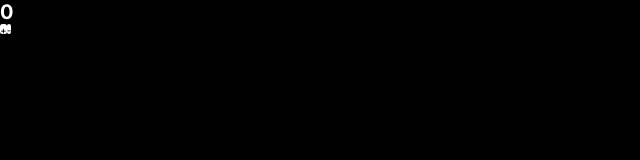
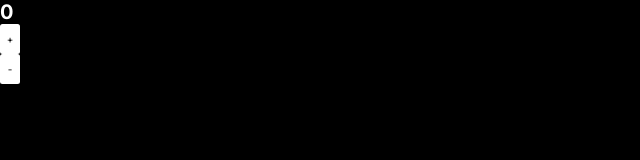
Before and after one commit to danielbragga/devnology-test-client, a Next.js app: page / in a window 1280 px wide. Shown: the top 160 px of the page, without its empty margins (0-640 px from the left). Built offline with nearby package versions, Linux system fonts and the light colour scheme.

Commit message:
feat(installed axios): this feature adds Axios to the project
This feature adds Axios to the project, enabling HTTP requests to be made easily and efficiently.

```diff
--- a/package.json
+++ b/package.json
@@ -19,6 +19,7 @@
   },
   "dependencies": {
     "@reduxjs/toolkit": "^1.9.2",
+    "axios": "^1.3.2",
     "next": "12.2.5",
     "react": "18.2.0",
     "react-dom": "18.2.0",
--- a/src/components/Button/Button.styled.ts
+++ b/src/components/Button/Button.styled.ts
@@ -8,6 +8,10 @@ interface ButtonProps {
 export const StyledButton = styled.button<ButtonProps>`
   background-color: ${theme.colors.white};
   color: ${theme.colors.black};
-  height: ${theme.spacing.md};
+  height: ${theme.spacing.xxl};
   border-radius: ${theme.borderRadius.sm};
+  width: ${theme.spacing.xl};
+  display: ${theme.flex.display.flex};
+  align-items: ${theme.flex.align.center};
+  justify-content: ${theme.flex.justify.center};
 `
--- a/src/styles/theme.ts
+++ b/src/styles/theme.ts
@@ -48,6 +48,10 @@ export const theme = {
     xl: '1600px',
   },
   flex: {
+    display: {
+      flex: 'flex',
+      inlineFlex: 'inline-flex',
+    },
     dir: {
       row: 'row',
       col: 'column',
```
Also changed, not shown: 1 other file (tests, documents, lock files or other folders).
